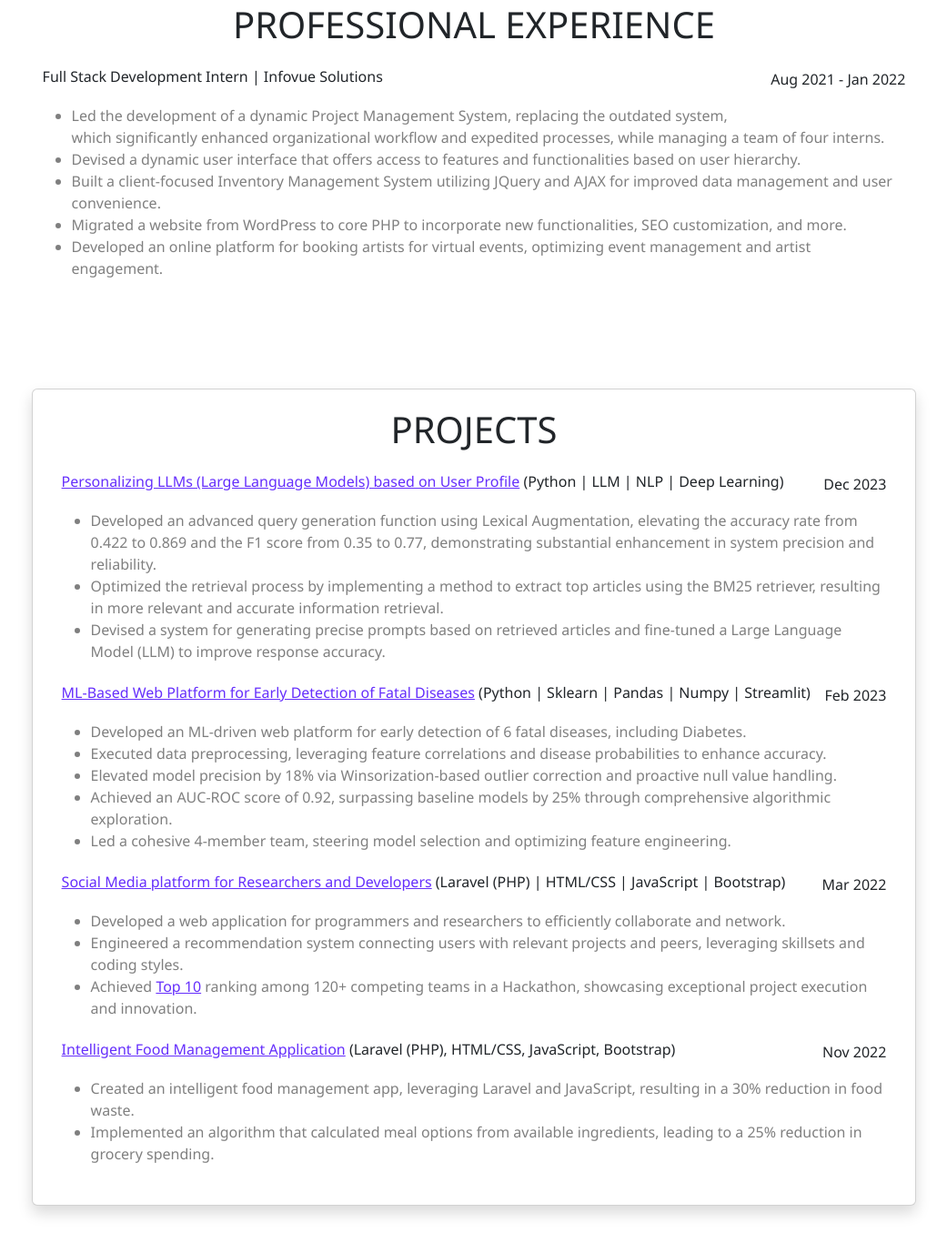
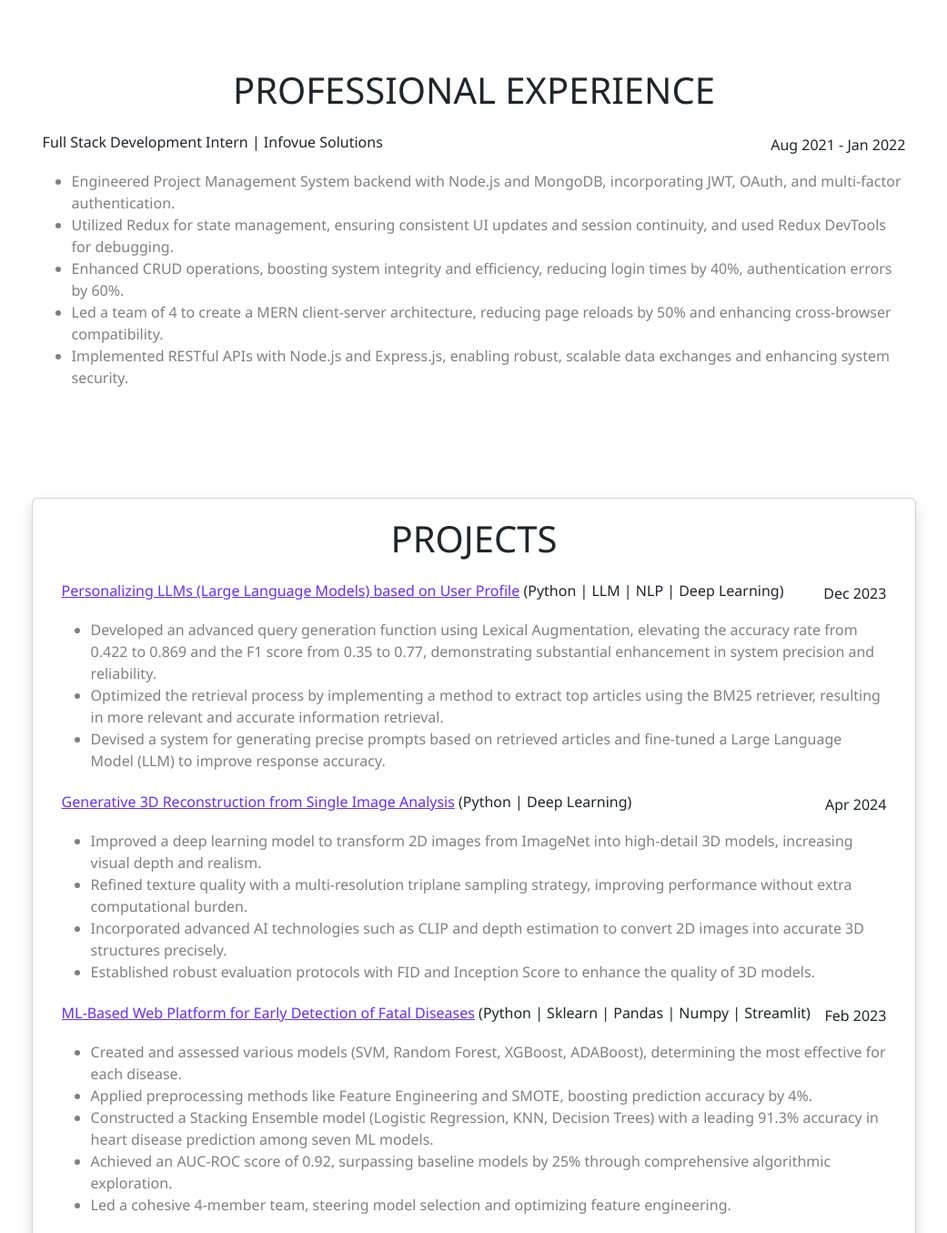
Before and after one commit to tusharbudhwani/portfolio, a plain HTML site: page index.html in a window 1280 px wide. Shown: the part 1645-3000 px from the top of the page at 91% size, without its empty margins (119-1160 px from the left). Drawn offline with nearby package versions, Linux system fonts and the light colour scheme.

Commit message:
Update projects and other info

```diff
--- a/index.html
+++ b/index.html
@@ -157,16 +157,15 @@
                                                 JavaScript </td>
                                         </tr>
                                         <tr>
-                                            <td><b>Full Stack Development: </b> PHP | Laravel | HTML/CSS | AJAX |
-                                                Bootstrap | MySQL | JQuery | React.js | Restful API </td>
+                                            <td><b>Full Stack Development: </b> React.js | Node.js | HTML/CSS | REST API | AJAX | Bootstrap | MySQL | JQuery | PHP |Laravel | DJango </td>
                                         </tr>
                                         <tr>
                                             <td><b>Python Libraries: </b> NumPy | Pandas | Scikit-learn | TextBlob |
-                                                NLTK | Matplotlib | Streamlit</td>
+                                                NLTK | Matplotlib | TensorFlow | Keras | PyTorch | Seaborn | Streamlit</td>
                                         </tr>
                                         <tr>
                                             <td><b>Others: </b> Amazon Web Services (AWS) | Google Cloud Platform (GCP)
-                                                | Docker | Git | GitHub | Postman | Figma | Canva</td>
+                                                | Docker | Git | GitHub | Postman | Figma | PowerBI | Tableau | JIRA | Postman</td>
                                         </tr>
                                     </table>
                                 </div>
@@ -196,17 +195,11 @@
                                     </p>
                                     <p class="text-end"> Aug 2021 - Jan 2022</p>
                                     <ul class="text-black-50">
-                                        <li>Led the development of a dynamic Project Management System, replacing the
-                                            outdated system, <br>which significantly enhanced organizational workflow
-                                            and expedited processes, while managing a team of four interns.</li>
-                                        <li>Devised a dynamic user interface that offers access to features and
-                                            functionalities based on user hierarchy.</li>
-                                        <li>Built a client-focused Inventory Management System utilizing JQuery and AJAX
-                                            for improved data management and user convenience.</li>
-                                        <li>Migrated a website from WordPress to core PHP to incorporate new
-                                            functionalities, SEO customization, and more.</li>
-                                        <li>Developed an online platform for booking artists for virtual events,
-                                            optimizing event management and artist engagement.</li>
+                                        <li>Engineered Project Management System backend with Node.js and MongoDB, incorporating JWT, OAuth, and multi-factor authentication.</li>
+                                        <li>Utilized Redux for state management, ensuring consistent UI updates and session continuity, and used Redux DevTools for debugging.</li>
+                                        <li>Enhanced CRUD operations, boosting system integrity and efficiency, reducing login times by 40%, authentication errors by 60%.</li>
+                                        <li>Led a team of 4 to create a MERN client-server architecture, reducing page reloads by 50% and enhancing cross-browser compatibility.</li>
+                                        <li>Implemented RESTful APIs with Node.js and Express.js, enabling robust, scalable data exchanges and enhancing system security.</li>
                                     </ul>
                                 </div>
                             </div>
@@ -250,6 +243,24 @@
                                     </ul>
                                 </div>
 
+
+                                <div class="d-flex flex-row flex-wrap justify-content-between mt-2"
+                                    style="width: 100%;">
+
+                                    <p class="h6">
+                                        <a href="#">Generative 3D Reconstruction from Single Image Analysis</a>  (Python | Deep Learning)
+                                    </p>
+                                    <p class="text-end"> Apr 2024</p>
+                                    <ul class="text-black-50">
+                                        <li>Improved a deep learning model to transform 2D images from ImageNet into high-detail 3D models, increasing visual depth and realism.</li>
+                                        <li>Refined texture quality with a multi-resolution triplane sampling strategy, improving performance without extra computational burden.</li>
+                                        <li> Incorporated advanced AI technologies such as CLIP and depth estimation to convert 2D images into accurate 3D structures precisely.
+                                        </li>
+                                        <li>Established robust evaluation protocols with FID and Inception Score to enhance the quality of 3D models.</li>
+                                    </ul>
+                                </div>
+
+
                                 <div class="d-flex flex-row flex-wrap justify-content-between mt-2"
                                     style="width: 100%;">
 
@@ -260,17 +271,13 @@
                                     </p>
                                     <p class="text-end"> Feb 2023</p>
                                     <ul class="text-black-50">
-                                        <li>Developed an ML-driven web platform for early detection of 6 fatal diseases,
-                                            including Diabetes.</li>
-                                        <li>Executed data preprocessing, leveraging feature correlations and disease
-                                            probabilities to enhance accuracy.</li>
-                                        <li>Elevated model precision by 18% via Winsorization-based outlier correction
-                                            and proactive null value handling.
+                                        <li>Created and assessed various models (SVM, Random Forest, XGBoost, ADABoost), determining the most effective for each disease.</li>
+                                        <li>Applied preprocessing methods like Feature Engineering and SMOTE, boosting prediction accuracy by 4%.</li>
+                                        <li>Constructed a Stacking Ensemble model (Logistic Regression, KNN, Decision Trees) with a leading 91.3% accuracy in heart disease
+                                            prediction among seven ML models.
                                         </li>
-                                        <li>Achieved an AUC-ROC score of 0.92, surpassing baseline models by 25% through
-                                            comprehensive algorithmic exploration.</li>
-                                        <li>Led a cohesive 4-member team, steering model selection and optimizing
-                                            feature engineering.</li>
+                                        <li>Achieved an AUC-ROC score of 0.92, surpassing baseline models by 25% through comprehensive algorithmic exploration.</li>
+                                        <li>Led a cohesive 4-member team, steering model selection and optimizing feature engineering.</li>
                                     </ul>
 
                                 </div>
@@ -289,6 +296,11 @@
                                             collaborate and network.</li>
                                         <li>Engineered a recommendation system connecting users with relevant projects
                                             and peers, leveraging skillsets and coding styles.</li>
+                                        <li>Formulated a data-driven user matching algorithm using weighted scoring to connect researchers and developers based on shared interests
+                                            and skills, enhancing user experience and interdisciplinary collaboration.</li>
+                                        <li>
+                                            Enhanced database performance by optimizing SQL queries and introducing indexed views in MySQL, which sped up data retrieval by 40% for complex searches.
+                                        </li>
                                         <li>Achieved <a href="assets/certificates/TSEC_HACKS_Top_10_Certificate.pdf">Top
                                                 10</a> ranking among 120+ competing teams in a Hackathon, showcasing
                                             exceptional project execution and innovation.</li>
@@ -357,8 +369,7 @@
                                     </p>
                                     <p class="text-end"> Feb 2022</p>
                                     <ul class="text-black-50">
-                                        <li>A framework to detect and evaluate existing vulnerabilities in web
-                                            applications in real-time.</li>
+                                        <li>Assembled a sophisticated scanning engine to detect various web app vulnerabilities, utilizing open-source tools for in-depth security analysis.</li>
                                     </ul>
                                 </div>
 
```
